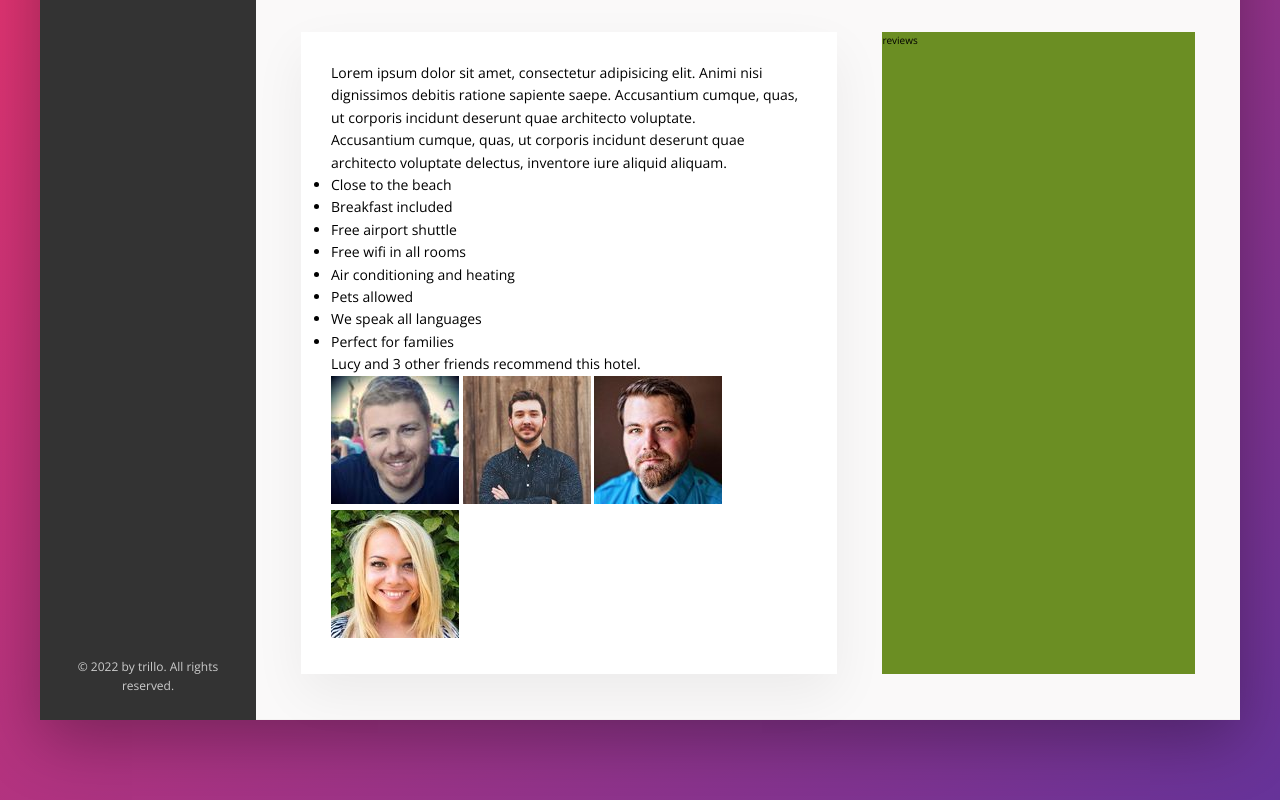
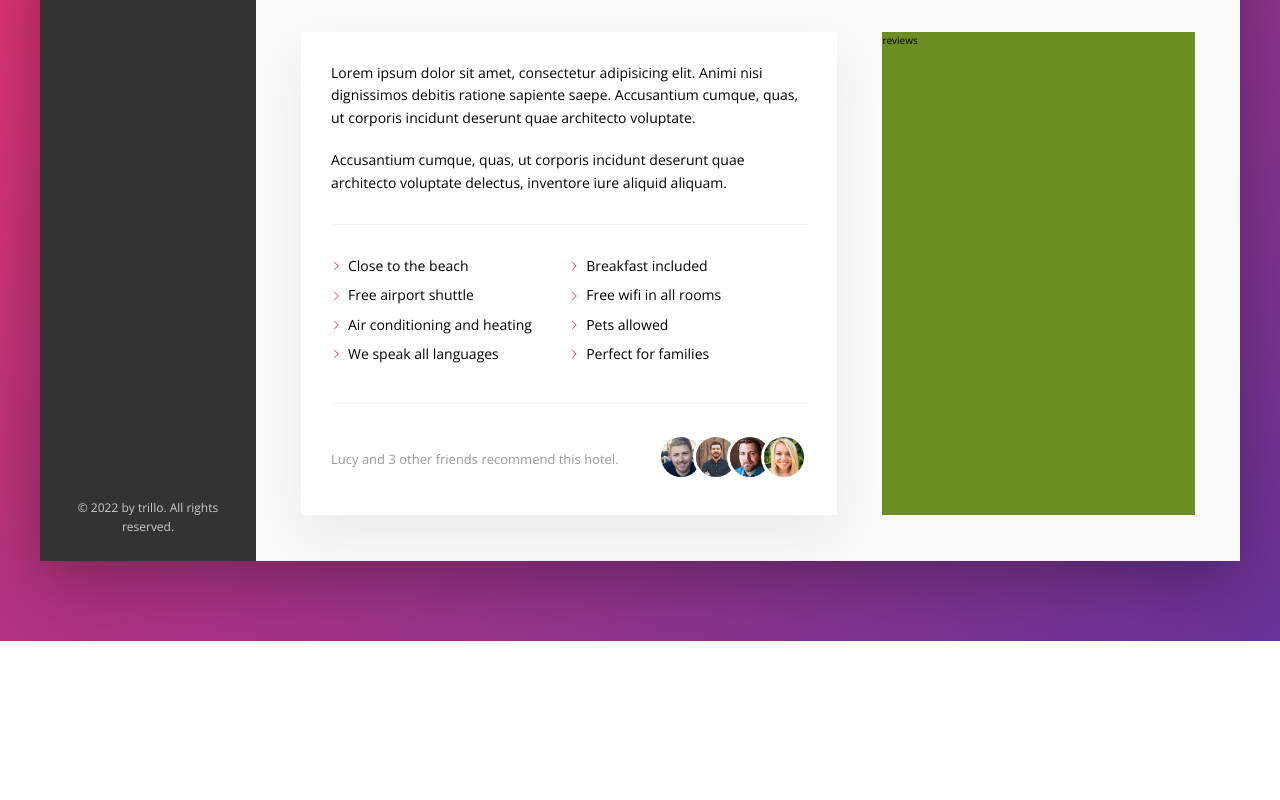
Before and after one commit to kabirolawore/trillo-app, a website: page index.html in a window 1280 px wide. Shown: the part 611-1411 px from the top of the page. After the commit the page ends 1252 px from the top, so only its background shows below. Drawn offline with nearby package versions, Linux system fonts and the light colour scheme.

Commit message:
Finished the description secton

```diff
--- a/sass/_components.scss
+++ b/sass/_components.scss
@@ -315,3 +315,81 @@
     box-shadow: none;
   }
 }
+
+/////////////////////////////////////////
+// Paragraph
+.paragraph:not(:last-of-type) {
+  margin-bottom: 2rem;
+}
+
+/////////////////////////////////////////
+// List
+
+.list {
+  list-style: none;
+  margin: 3rem 0;
+  padding: 3rem 0;
+  border-top: var(--line);
+  border-bottom: var(--line);
+
+  // flex to arrange the items
+  display: flex;
+  flex-wrap: wrap;
+
+  &__item {
+    flex: 0 0 50%;
+    margin-bottom: 0.7rem;
+
+    display: flex;
+    align-items: center;
+  }
+
+  &__item::before {
+    content: "";
+    display: inline-block;
+    height: 1rem;
+    width: 1rem;
+    margin-right: 0.7rem;
+
+    // Older browsers
+    // background-image: url(../img/chevron-thin-right.svg);
+    // background-size: cover;
+
+    // Newer browsers
+    background-color: var(--color-primary);
+    -webkit-mask-image: url(../img/chevron-thin-right.svg);
+    -webkit-mask-size: cover;
+    mask-image: url(../img/chevron-thin-right.svg);
+    mask-size: cover;
+  }
+}
+
+/////////////////////////////////////////
+// Recommend
+
+.recommend {
+  font-size: 1.3rem;
+  color: var(--color-grey-dark-3);
+
+  display: flex;
+  align-items: center;
+
+  &__count {
+    margin-right: auto;
+  }
+
+  &__friends {
+  }
+
+  &__photo {
+    box-sizing: content-box;
+    height: 4rem;
+    width: 4rem;
+    border-radius: 50%;
+    border: 3px solid #fff;
+
+    &:not(:last-child) {
+      margin-right: -1.5rem;
+    }
+  }
+}
```
Also changed, not shown: css/style.css.
